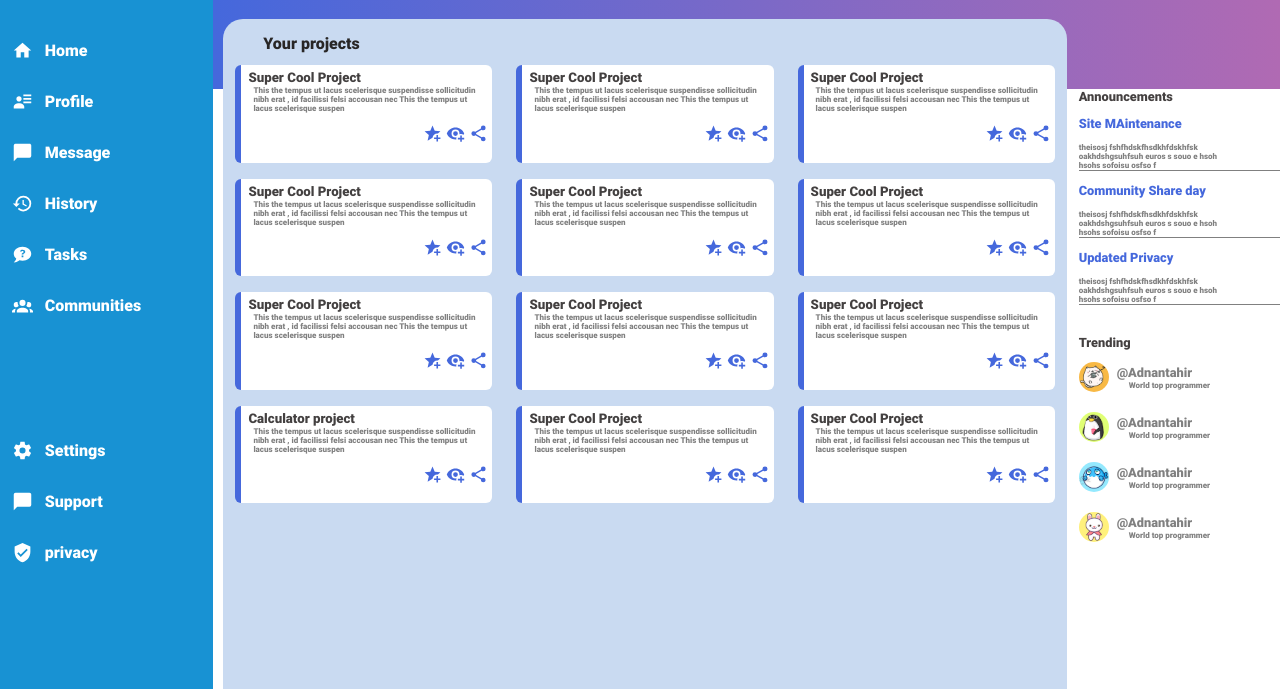
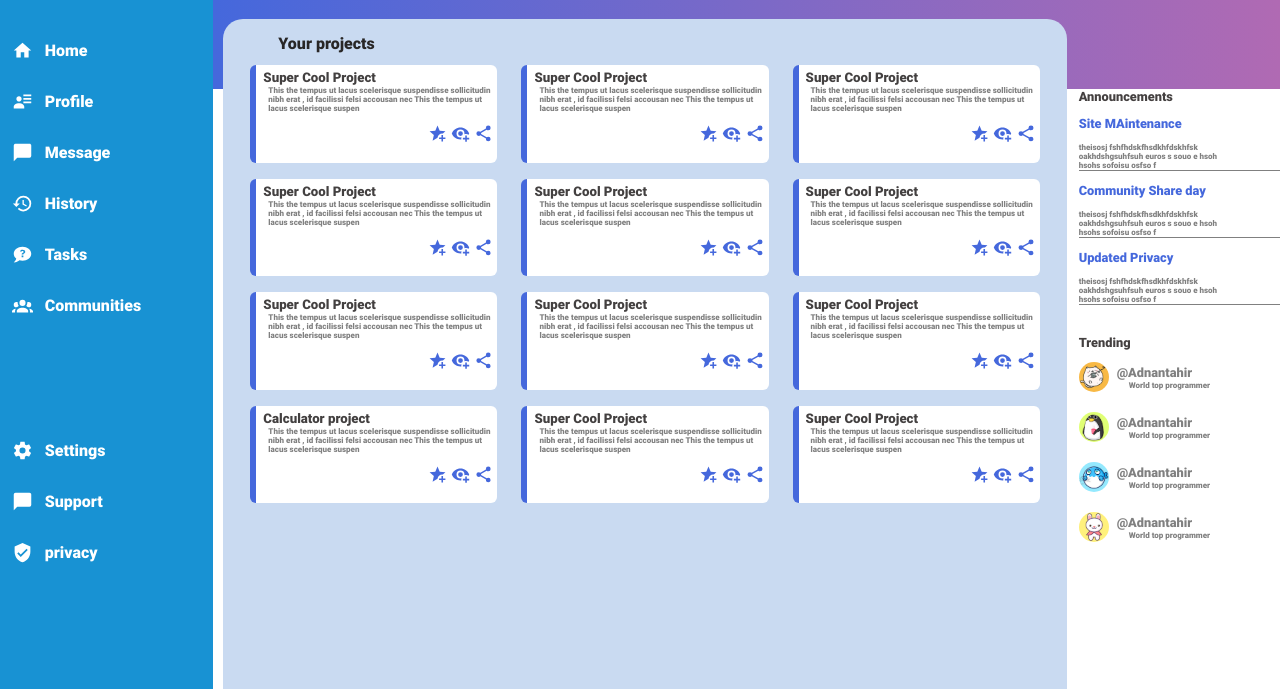
Before and after one commit to adnantabda/admin-dashboard, a plain HTML site: page index.html in a window 1280 px wide. Shown: the part 111-800 px from the top of the page. Drawn offline with Linux system fonts and the light colour scheme.

```diff
--- a/style.css
+++ b/style.css
@@ -60,6 +60,9 @@
     margin-top: 30px;
     border-top-right-radius: 20px ;
     border-top-left-radius: 20px ;
+    padding-left: 15px !important;
+    padding-right: 15px !important;
+
 
 }
 
```
